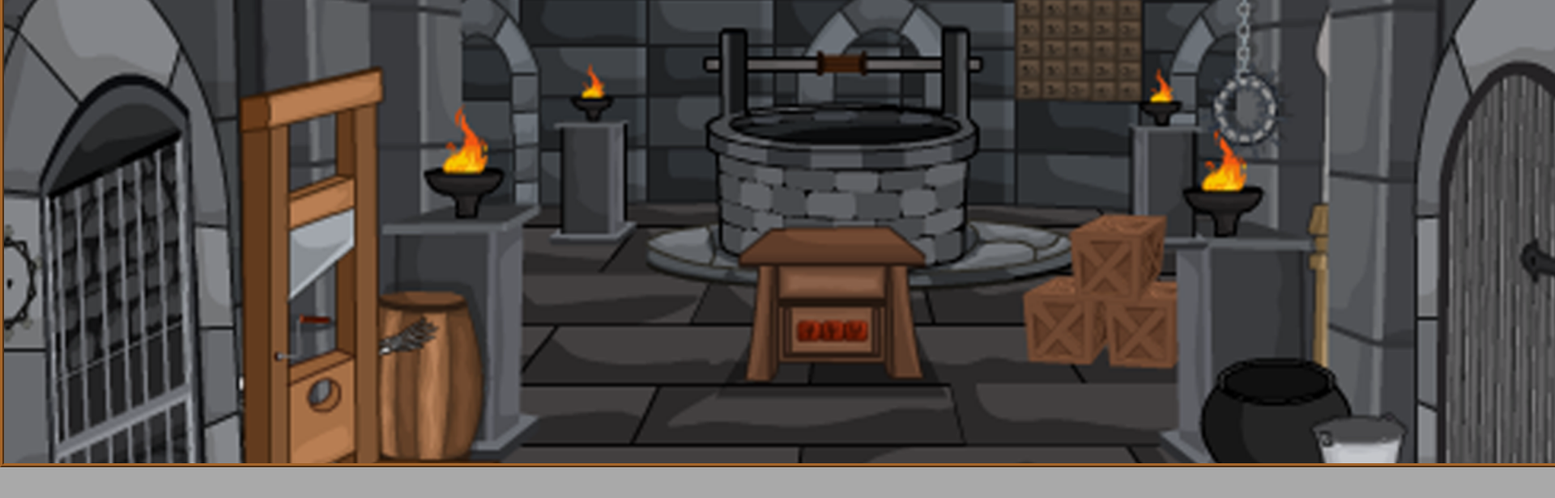
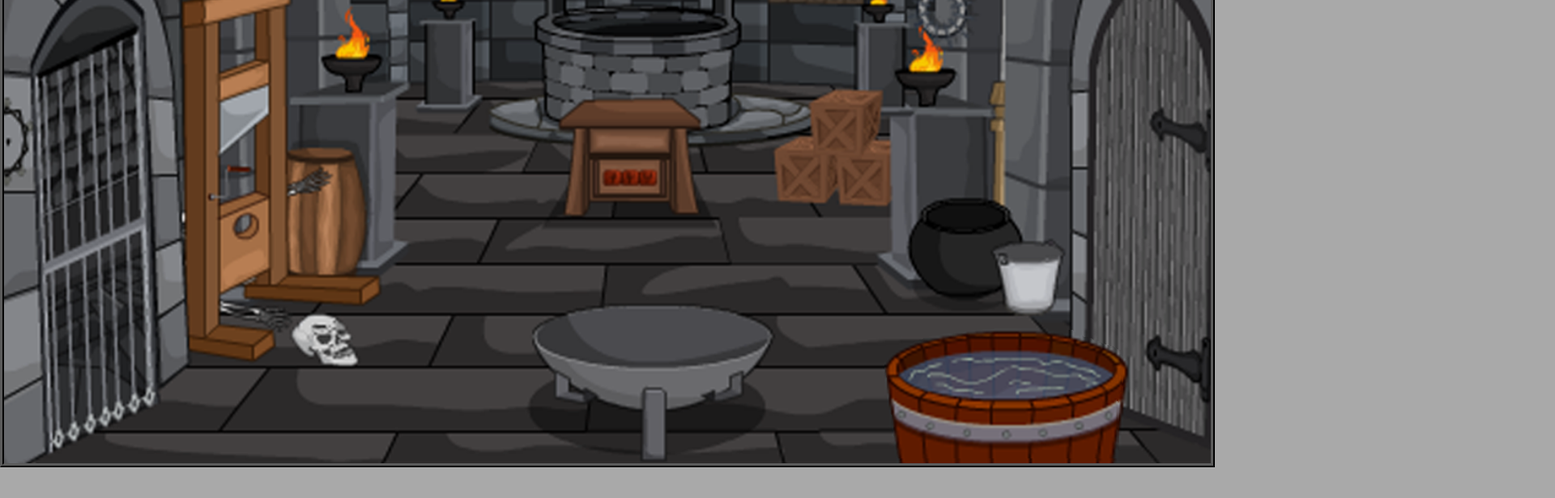
Before and after one commit to TSanfordGATech/Project3, a React (Create React App) app in the folder client/: page /office in a window 1280 px wide. Shown: the part 372-988 px from the top of the page at 81% size, 1920 px wide, since content can reach past the window. Built offline with nearby package versions, Linux system fonts and the light colour scheme.

Commit message:
got click barrel in place

```diff
--- a/client/src/component/game3/src/scenes/Office/index.js
+++ b/client/src/component/game3/src/scenes/Office/index.js
@@ -1,7 +1,5 @@
 import React from "react";
 import { Link, Route } from "react-router-dom";
-import Row from "../../components/Row"
-import Col from "../../components/Col"
 import "./style.css";
 
 function Office(props) {
@@ -13,8 +11,9 @@ function Office(props) {
 
 return (
   <div className="dung">
-    <div className="night-background">
-          </div>
+    {/* <div className="night-background"> */}
+    <div className="clickbarrel"></div>
+
   </div>
 );
 }
--- a/client/src/component/game3/src/scenes/Office/style.css
+++ b/client/src/component/game3/src/scenes/Office/style.css
@@ -2,12 +2,21 @@
     background-image: url('../../images/dung.png');
     background-size: cover;
     height: 950px;
-    width: 2000px;
-    border: 5px ridge rgb(165, 101, 42);
+    width: 1500px;
+    border: 5px ridge rgb(7, 7, 7);
     margin: auto;
 }
 
-
+.clickbarrel {
+    background-image: url('../../images/barrel.png');
+    background-repeat: no-repeat;
+    height: 300px;
+    width: 310px;
+    z-index: -1;
+    cursor: pointer;
+    margin-top: 770px;
+    margin-left: 1070px;
+  }
 
 
 .desk {
```
Also changed, not shown: client/src/component/game3/src/images/barrel.png (added).
